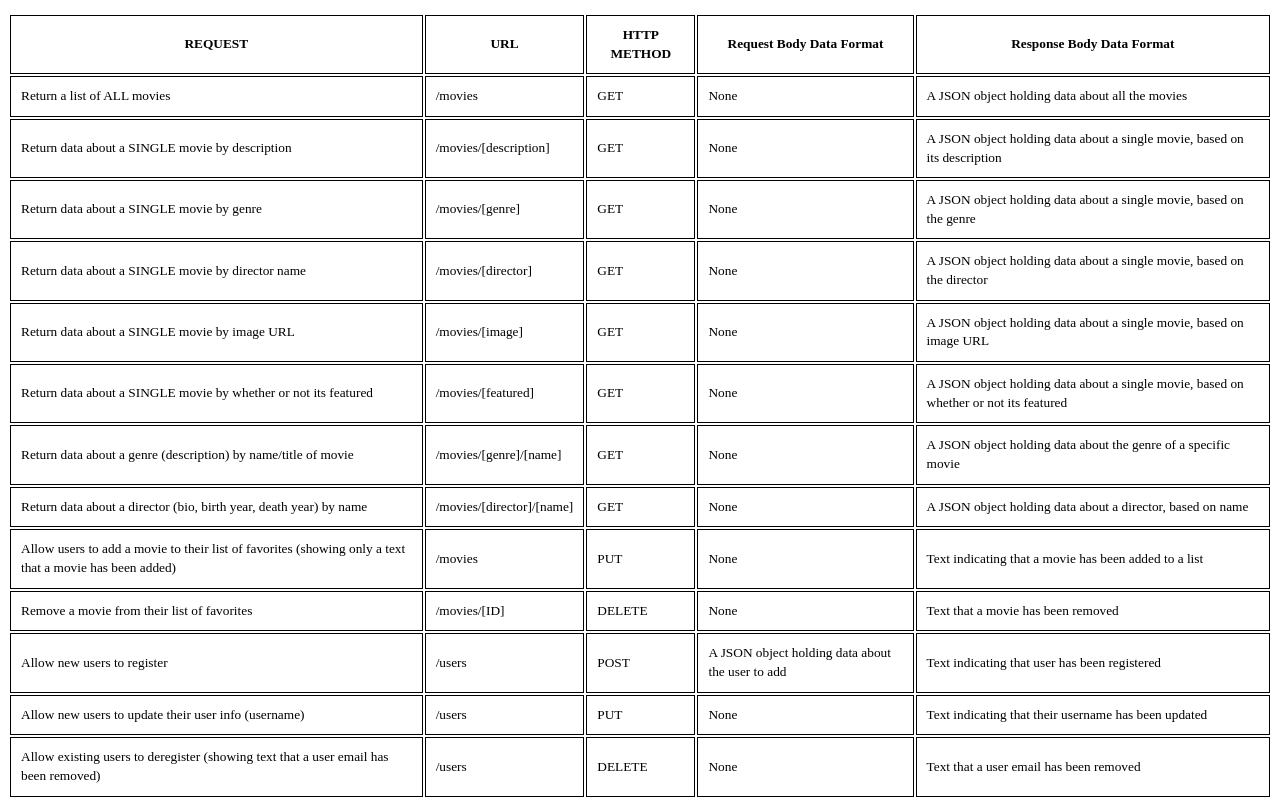
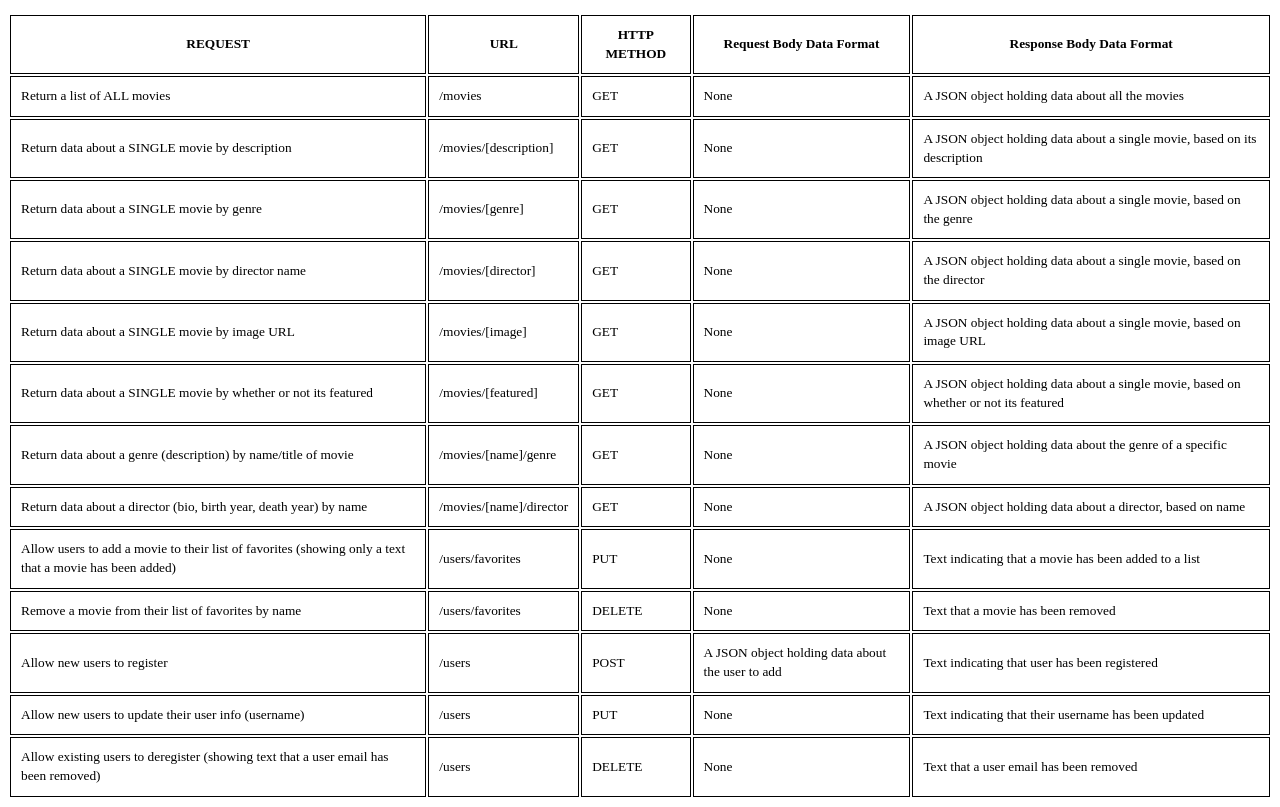
Before and after one commit to onorris/movie_api, a website: page public/documentation.html in a window 1280 px wide. Shown: the part 119-926 px from the top of the page. Drawn offline with Linux system fonts and the light colour scheme.

Commit message:
Update to table and starting Express code

```diff
--- a/public/documentation.html
+++ b/public/documentation.html
@@ -71,14 +71,14 @@
                 </tr>
                 <tr>
                     <td>Return data about a genre (description) by name/title of movie</td>
-                    <td>/movies/[genre]/[name]</td>
+                    <td>/movies/[name]/genre</td>
                     <td>GET</td>
                     <td>None</td>
                     <td>A JSON object holding data about the genre of a specific movie</td>
                 </tr>
                 <tr>
                     <td>Return data about a director (bio, birth year, death year) by name</td>
-                    <td>/movies/[director]/[name]</td>
+                    <td>/movies/[name]/director</td>
                     <td>GET</td>
                     <td>None</td>
                     <td>A JSON object holding data about a director, based on name</td>
@@ -86,14 +86,14 @@
                 <tr>
                     <td>Allow users to add a movie to their list of favorites (showing only a text that a movie has been added)
                     </td>
-                    <td>/movies</td>
+                    <td>/users/favorites</td>
                     <td>PUT</td>
                     <td>None</td>
                     <td>Text indicating that a movie has been added to a list</td>
                 </tr>
                 <tr>
-                    <td>Remove a movie from their list of favorites </td>
-                    <td>/movies/[ID]</td>
+                    <td>Remove a movie from their list of favorites by name</td>
+                    <td>/users/favorites</td>
                     <td>DELETE</td>
                     <td>None</td>
                     <td>Text that a movie has been removed</td>
@@ -122,6 +122,5 @@
             </tbody>
         </table>
 
-
     </body>
 </html>
```
